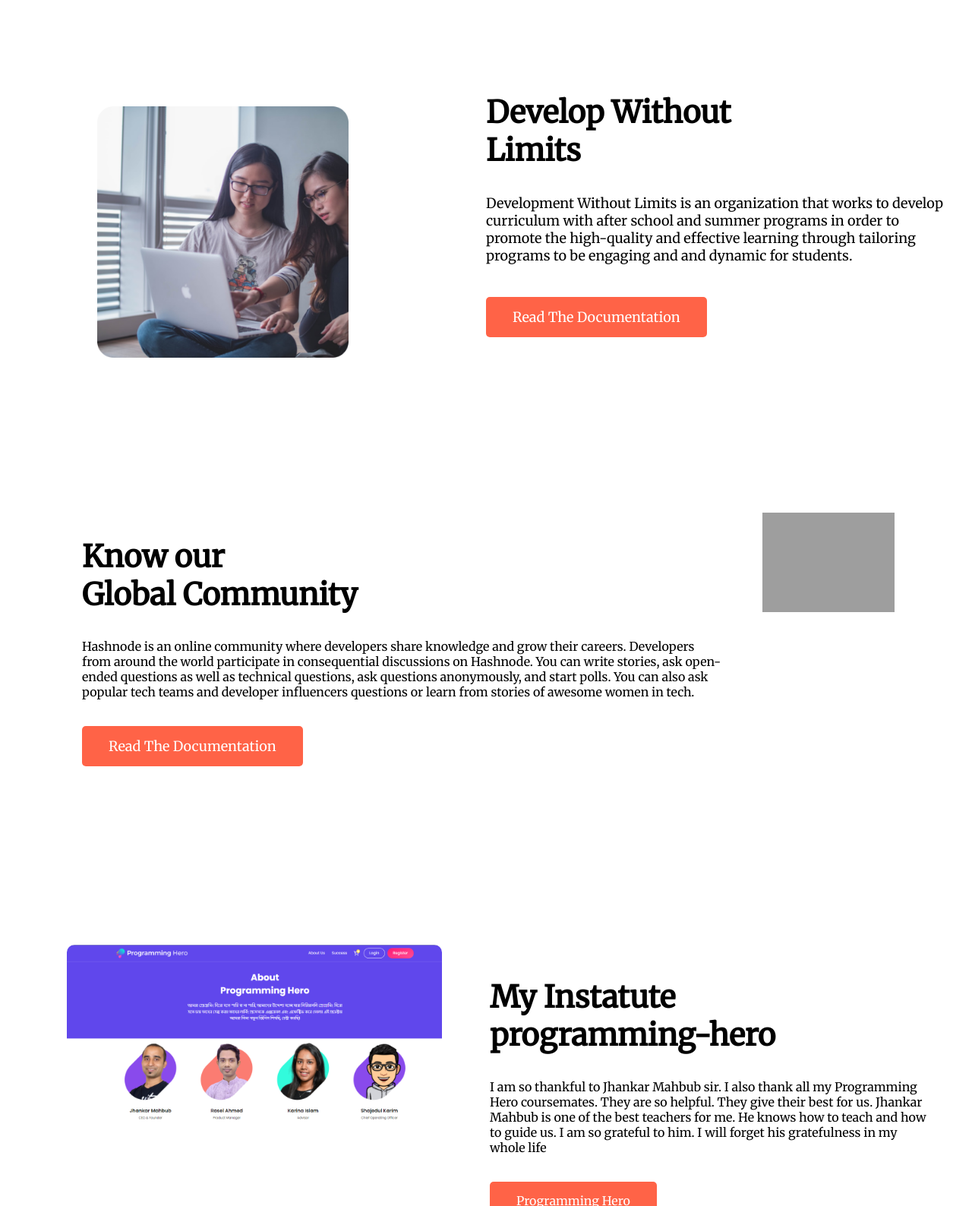
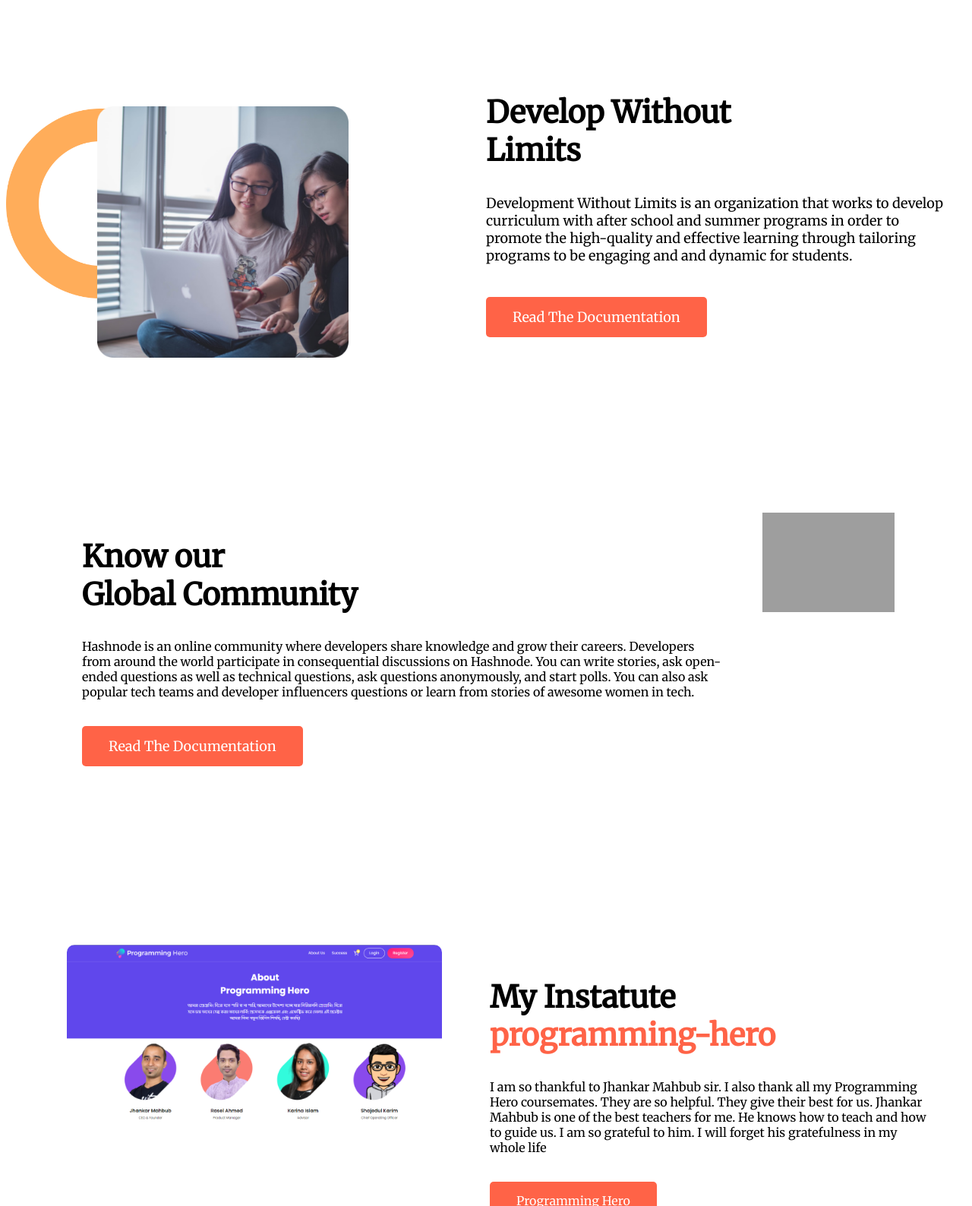
Before and after one commit to RakibHossainfr1/mission-2022, a plain HTML site: page index.html in a window 1280 px wide. Shown: the part 1403-2991 px from the top of the page at 76% size. Drawn offline with Linux system fonts and the light colour scheme; grey boxes are pictures that could not be loaded.

Commit message:
add backgroud photo

```diff
--- a/index.html
+++ b/index.html
@@ -83,13 +83,13 @@
             <img src="images/pictures/Programming-Hero.png" alt="">
         </div>
         <div class="pro-hero-ex">
-            <h1>My Instatute <br> programming-hero</h1>
+            <h1>My Instatute <br> <span>programming-hero</span></h1>
             <p>I am so thankful to Jhankar Mahbub sir. I also thank all my Programming Hero coursemates. They are so
                 helpful. They give their best for us. Jhankar Mahbub is one of the best teachers for me. He knows how to
                 teach and how to guide us. I am so grateful to him. I will forget his gratefulness in my whole life</p>
             <a href="https://web.programming-hero.com/">Programming Hero</a>
         </div>
-    </section>a
+    </section>
     <section class="footer">
         <div class="footer-mission">
             <h1>Mission <span>2022</span></h1>
--- a/style.css
+++ b/style.css
@@ -103,6 +103,10 @@ body {
 }
 .without-limits {
     display: flex;
+    background-image: url(images/shapes/shape-1.png);
+    background-size: 250px;
+    background-repeat: no-repeat;
+    background-position: left;
 }
 .without-limits-half {
     width: 50%;
@@ -182,7 +186,9 @@ body {
     margin-left: 10px;
     padding: 10px;
     padding-right: 50px;
-
+}
+.pro-hero-ex span {
+    color: tomato;
 }
 .pro-hero-ex h1 {
     font-size: 40px;
```
